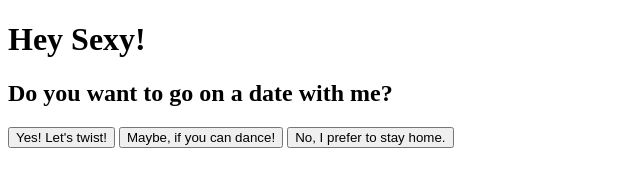
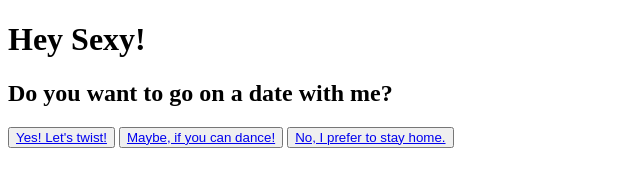
Before and after one commit to milanagm/LeWagon.22.06.24, a plain HTML site: page index.html in a window 1280 px wide. Shown: the whole page, without its empty margins (0-640 px from the left). Drawn offline with Linux system fonts and the light colour scheme; a web font is replaced by a local one.

Commit message:
updated main
main now contains buttons to subpages

```diff
--- a/index.html
+++ b/index.html
@@ -10,6 +10,12 @@
   <link href="https://fonts.googleapis.com/css?family=Chivo:700|Overpass:400,700&display=swap" rel="stylesheet">
 
   <link rel="stylesheet" href="style.css">
+
+  <meta property="og:title" content="Hey Sexy">
+  <meta property="og:description" content="Do you want to go on a date with me?">
+  <meta property="og:image" content="https://le-wagon-22-06-24.vercel.app/images/sushi.jpg">
+  <meta property="og:url" content="https://le-wagon-22-06-24.vercel.app/">
+  <meta property="og:type" content="website">
 </head>
 
 
@@ -21,12 +27,22 @@
 
   <div class="main_question">
     <h2>Do you want to go on a date with me?</h2>
+
     <div class="main_question_options">
-      <button onclick="alert('Hell yeah!')">Yes! Let's twist!</button>
-      <button onclick="alert('Hell yeah!')">Maybe, if you can dance!</button>
-      <button onclick="alert('Oh, I am sad now.')">No, I prefer to stay home.</button>
+      <button>
+      <a href="yes.html"> Yes! Let's twist! </a>
+      </button>
+
+      <button>
+      <a href="myb.html"> Maybe, if you can dance! </a>
+      </button>
+
+      <button>
+      <a href="No.html"> No, I prefer to stay home. </a>
+      </button>
     </div>
+
   </div>
+</body>
 
-</body>
 </html>
```
